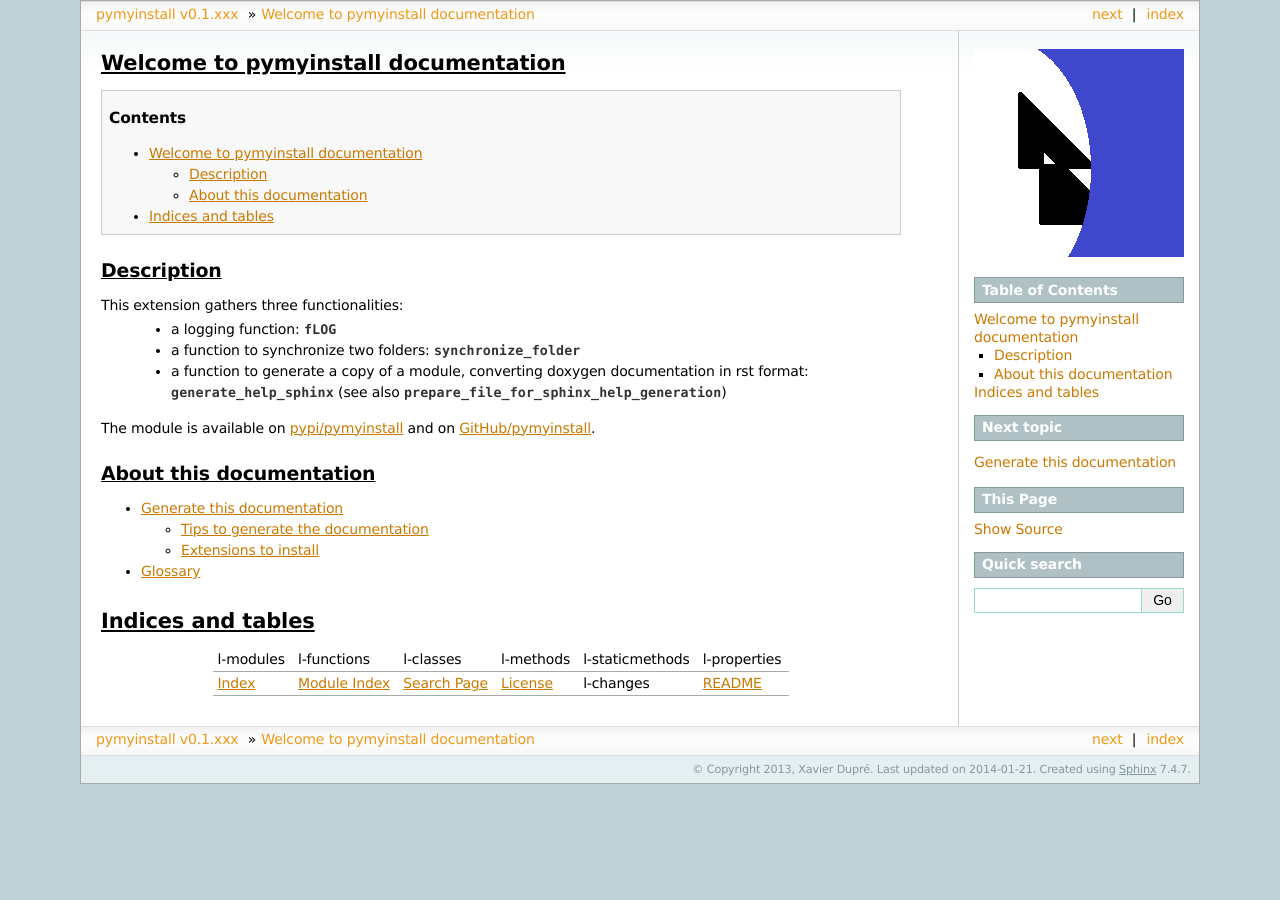
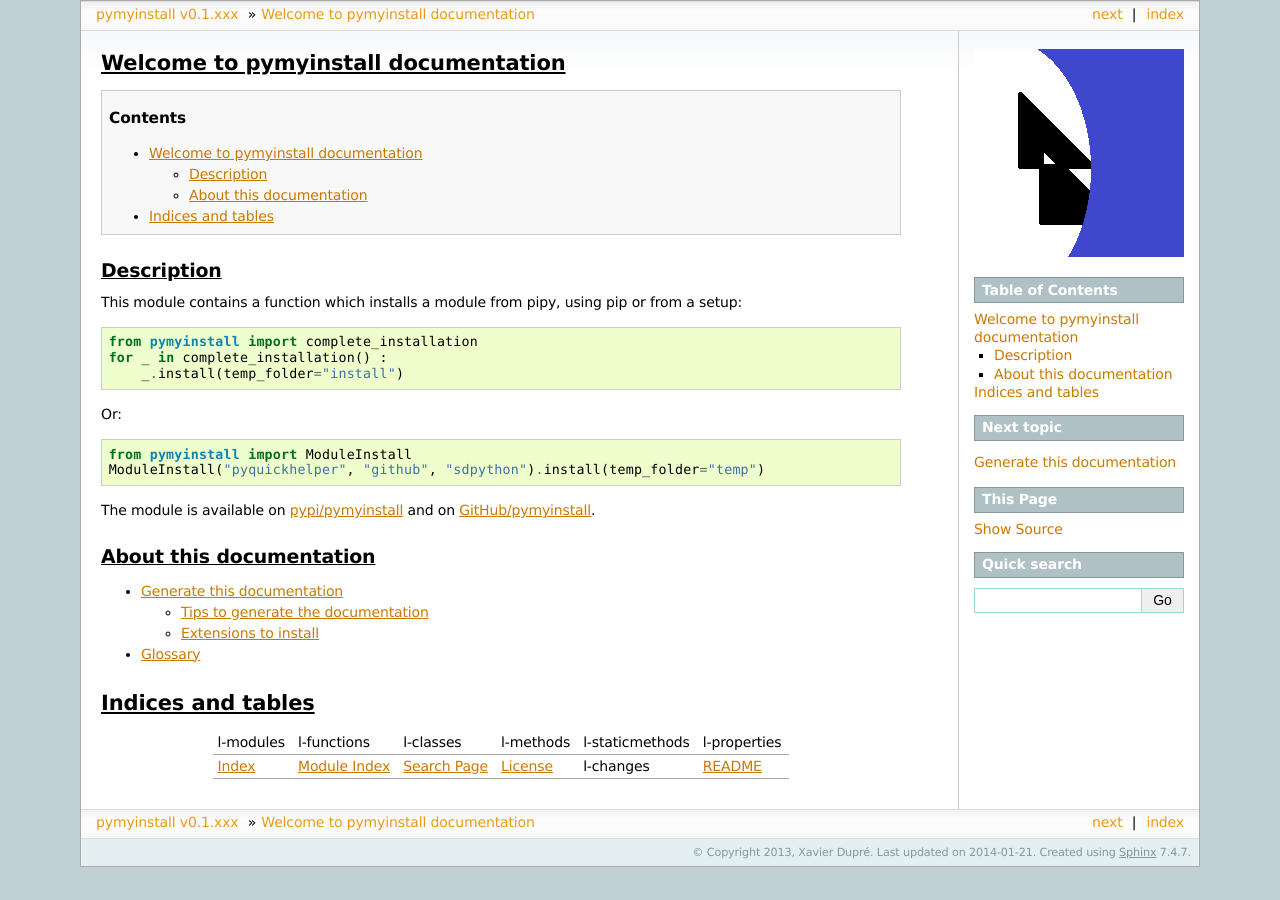
Before and after one commit to sdpython/pymyinstall, a Sphinx documentation site: the page built from _doc/sphinxdoc/source/index.rst, in a window 1280 px wide. Built offline with Sphinx 7.4.7, drawn with Linux system fonts in a browser that asks for light colours; formulas are drawn with MathJax 3.

Commit message:
documentation + catch an exception while accessing internet

```diff
--- a/_doc/sphinxdoc/source/conf.py
+++ b/_doc/sphinxdoc/source/conf.py
@@ -16,6 +16,7 @@
 # documentation root, use os.path.abspath to make it absolute, like shown here.
 sys.path.insert(0, os.path.abspath(os.path.join(os.path.split(__file__)[0])))
 sys.path.insert(0, os.path.abspath(os.path.join(os.path.split(__file__)[0], project_var_name)))
+sys.path.insert(0, os.path.abspath(os.path.join(os.path.split(__file__)[0], "..", "..", "..", "..", "pyquickhelper", "src")))
 
 # -- General configuration -----------------------------------------------------
 
--- a/_doc/sphinxdoc/source/index.rst
+++ b/_doc/sphinxdoc/source/index.rst
@@ -13,10 +13,17 @@
 Description
 -----------
 
-This extension gathers three functionalities:
-    * a logging function: :func:`fLOG <loghelper.flog.fLOG>`
-    * a function to synchronize two folders: :func:`synchronize_folder <sync.synchelper.synchronize_folder>`
-    * a function to generate a copy of a module, converting doxygen documentation in rst format: :func:`generate_help_sphinx <helpgen.sphinx_main.generate_help_sphinx>` (see also :func:`prepare_file_for_sphinx_help_generation <helpgen.utils_sphinx_doc.prepare_file_for_sphinx_help_generation>`)
+This module contains a function which installs a module from pipy, using pip or from a setup::
+
+    from pymyinstall import complete_installation
+    for _ in complete_installation() :
+        _.install(temp_folder="install")
+
+Or::
+
+    from pymyinstall import ModuleInstall
+    ModuleInstall("pyquickhelper", "github", "sdpython").install(temp_folder="temp")
+
 
 The module is available on `pypi/pymyinstall <https://pypi.python.org/pypi/pymyinstall/>`_ and
 on `GitHub/pymyinstall <https://github.com/sdpython/pymyinstall>`_.
```
Also changed, not shown: README.rst (+11 -4 lines), 1 other file.
